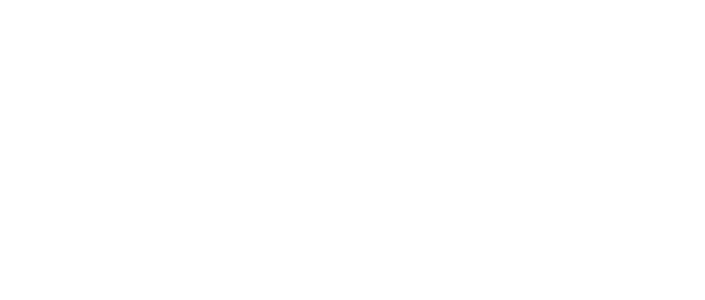
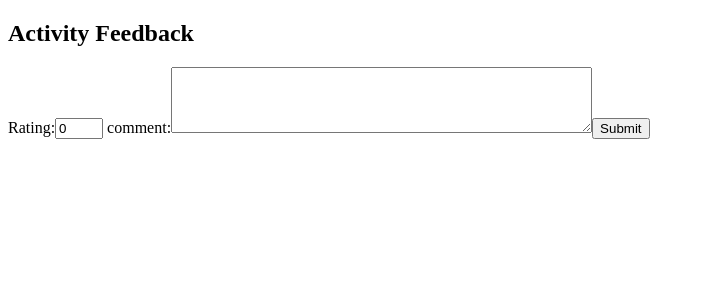
Before and after one commit to PaulaMaged/Voyago, a React (Vite) app in the folder voyago_ui/: page /createReview in a window 1280 px wide. Before the commit this address had no page. Shown: the top 300 px of the page, without its empty margins (0-705 px from the left). Built offline with nearby package versions, Linux system fonts and the light colour scheme.

Commit message:
add createReview component

```diff
--- a/voyago_ui/src/App.jsx
+++ b/voyago_ui/src/App.jsx
@@ -21,6 +21,7 @@ import ViewProductTourist from "./components/viewProductTourist";
 import EditProduct from "./components/editProduct";
 import CrudCategory from "./components/Admin_Dashboard/manageActCategories";
 import NavigationPage from "./components/TouristNavigationPage";
+import CreateReview from "./components/CreateReview";
 
 function App() {
   return (
@@ -32,7 +33,7 @@ function App() {
           <Route path="/signUp" element={<SignUpAll />}></Route>
           <Route path="/login" element={<Login />}></Route>
           {/* <Route path="/Change" element={<ChangePassword />}></Route> */}
-          <Route path = "/nav" element = {<NavigationPage/>}></Route>
+          <Route path="/nav" element={<NavigationPage />}></Route>
           <Route
             path="/Tourist_Dashboard"
             element={<TouristDashboard />}
@@ -80,6 +81,7 @@ function App() {
           ></Route>
           <Route path="/editProduct" element={<EditProduct />}></Route>
           <Route path="/crudCategory" element={<CrudCategory />}></Route>
+          <Route path="createReview" element={<CreateReview />} />
         </Routes>
       </BrowserRouter>
     </>
--- /dev/null
+++ b/voyago_ui/src/components/CreateReview.jsx
@@ -0,0 +1,87 @@
+import { useState } from "react";
+import { useNavigate, useLocation } from "react-router-dom";
+import axios from "axios";
+
+const CreateReview = () => {
+  const [rating, setRating] = useState(0);
+  const [comment, setComment] = useState("");
+  const navigate = useNavigate();
+  const location = useLocation();
+
+  let reviewee;
+  let entityName;
+
+  if (location.state?.activity) {
+    reviewee = location.state.activity;
+    entityName = "activity";
+  } else if (location.state?.tourGuide) {
+    reviewee = location.state.tourGuide;
+    entityName = "tourGuide";
+  } else if (location.state?.itinerary) {
+    reviewee = location.state.itinerary;
+    entityName = "itinerary";
+  }
+
+  const handleSubmit = async (e) => {
+    e.preventDefault();
+    try {
+      const data = {
+        [entityName]: reviewee._id,
+        rating: rating,
+        comment: comment,
+      };
+
+      const user = JSON.parse(localStorage.getItem("user"));
+
+      const { data: tourist } = await axios.get(
+        `http://localhost:8000/api/tourist/get-tourist-by-user-id/${user._id}`
+      );
+
+      await axios.post(
+        `http://localhost:8000/api/tourist/tourist-rate-${entityName}/${tourist._id}`,
+        data
+      );
+
+      navigate(-1);
+    } catch (e) {
+      console.log(e);
+      if (e.response?.data?.message) alert(e.response?.data.message);
+
+      navigate(-1);
+    }
+  };
+
+  return (
+    <div className="createReview">
+      <h2 className="review-header">Activity Feedback</h2>
+      <form className="review-form" onSubmit={handleSubmit}>
+        <label>
+          Rating:
+          <input
+            type="number"
+            min="1"
+            max="5"
+            required
+            value={rating}
+            onChange={(e) => setRating(e.target.value)}
+          />
+        </label>
+
+        <label>
+          {" "}
+          comment:
+          <textarea
+            rows="4"
+            cols="50"
+            required
+            value={comment}
+            onChange={(e) => setComment(e.target.value)}
+          />
+        </label>
+        <button>Submit</button>
+      </form>
+    </div>
+  );
+};
+
+export default CreateReview;
```
Also changed, not shown: voyago_ui/src/helpers/checks.js (added, +81 -0 lines).
